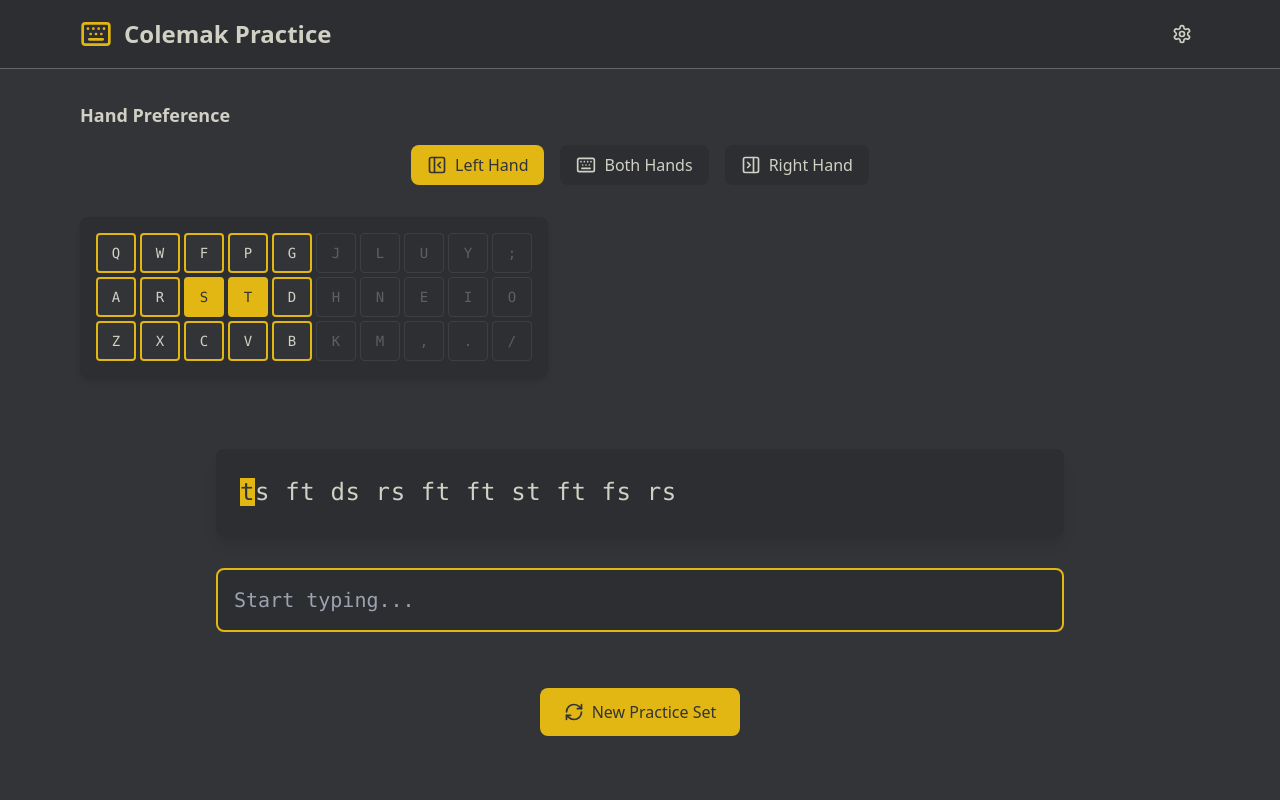
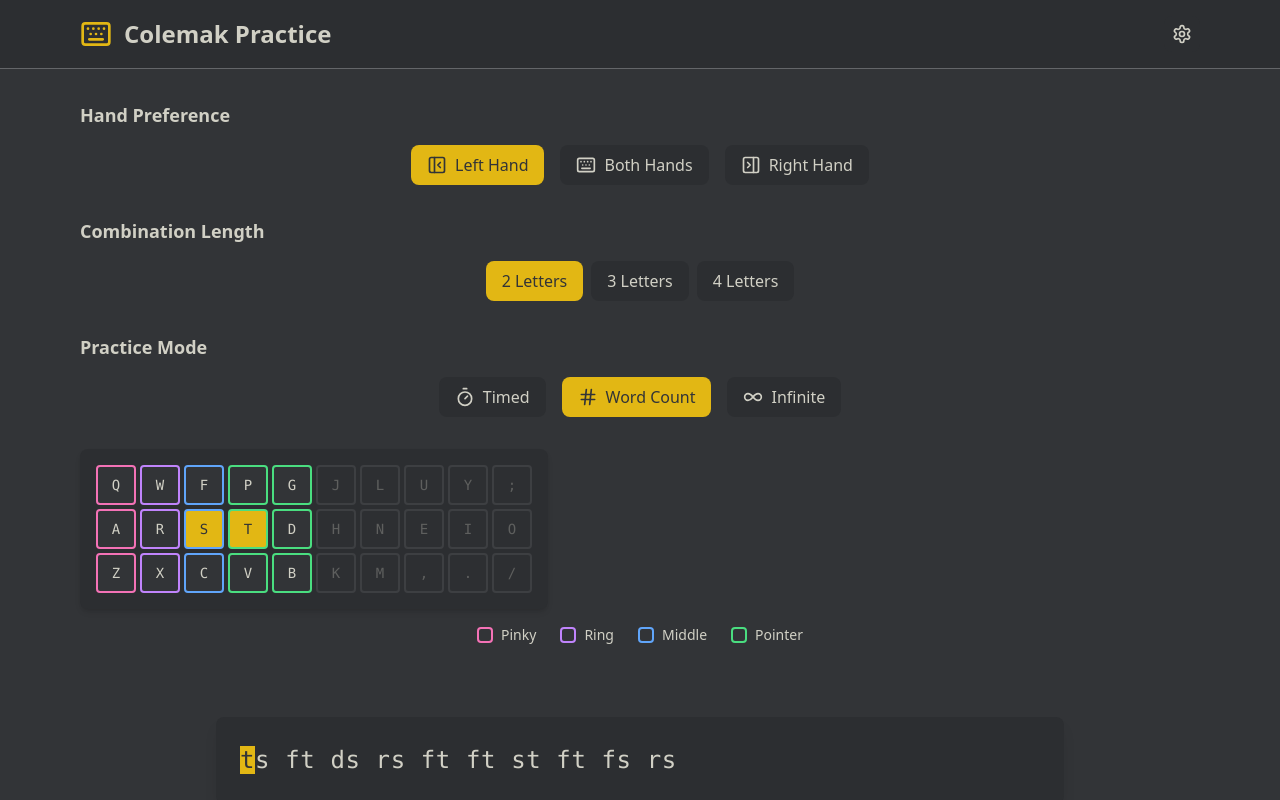
Before and after one commit to vandriesh/colemak-trainer, a React (Vite) app: page / in a window 1280 px wide. Shown: the top 800 px of the page. Built offline with nearby package versions, Linux system fonts and the light colour scheme.

Commit message:
feat: key mapping

```diff
--- a/src/components/KeyboardLayout.tsx
+++ b/src/components/KeyboardLayout.tsx
@@ -1,5 +1,7 @@
 import React from 'react';
-import { type Hand, leftHandKeys, rightHandKeys } from '../data/colemakLayout';
+import { type Hand } from '../data/colemakLayout';
+import { getKeyInfo } from '../utils/fingerMappings';
+import { cn } from '../utils/cn';
 
 interface KeyboardLayoutProps {
   activeKeys: string[];
@@ -13,27 +15,41 @@ export const KeyboardLayout: React.FC<KeyboardLayoutProps> = ({ activeKeys, hand
     ['z', 'x', 'c', 'v', 'b', 'k', 'm', ',', '.', '/']
   ];
 
+  const getFingerBorder = (key: string) => {
+    const keyInfo = getKeyInfo(key);
+    if (!keyInfo) return 'border-custom-sub';
+
+    return {
+      pinky: 'border-pink-400',
+      ring: 'border-purple-400',
+      middle: 'border-blue-400',
+      pointer: 'border-green-400',
+      thumb: 'border-custom-sub'
+    }[keyInfo.finger];
+  };
+
   return (
     <div className="mb-8 select-none">
       <div className="inline-block bg-custom-sub-alt rounded-lg p-4 shadow-md">
         {rows.map((row, i) => (
           <div key={i} className="flex gap-1 mb-1 last:mb-0">
             {row.map((key) => {
-              const isLeft = leftHandKeys.includes(key);
-              const isRight = rightHandKeys.includes(key);
               const isActive = activeKeys.includes(key);
-              const isCurrentHand = (hand === 'left' && isLeft) || (hand === 'right' && isRight);
+              const keyInfo = getKeyInfo(key);
+              const isCurrentHand = keyInfo && (keyInfo.hand === hand || hand === 'both');
 
               return (
                 <div
                   key={key}
-                  className={`
-                    w-10 h-10 flex items-center justify-center rounded
-                    ${isCurrentHand ? 'border-2 border-custom-main' : 'border border-custom-sub'}
-                    ${isActive ? 'bg-custom-main text-custom-bg' : 'bg-custom-bg text-custom-text'}
-                    ${!isCurrentHand ? 'opacity-30' : ''}
-                    font-mono text-sm
-                  `}
+                  className={cn(
+                    'w-10 h-10 flex items-center justify-center rounded transition-all duration-150',
+                    'bg-custom-bg',
+                    isActive ? 'bg-custom-main' : '',
+                    'border-2',
+                    isCurrentHand ? getFingerBorder(key) : 'border-custom-sub opacity-30',
+                    isActive ? 'text-custom-bg' : 'text-custom-text',
+                    'font-mono text-sm'
+                  )}
                 >
                   {key.toUpperCase()}
                 </div>
@@ -42,6 +58,25 @@ export const KeyboardLayout: React.FC<KeyboardLayoutProps> = ({ activeKeys, hand
           </div>
         ))}
       </div>
+
+      <div className="mt-4 flex justify-center gap-6 text-sm text-custom-text">
+        <div className="flex items-center gap-2">
+          <div className="w-4 h-4 rounded border-2 border-pink-400"></div>
+          <span>Pinky</span>
+        </div>
+        <div className="flex items-center gap-2">
+          <div className="w-4 h-4 rounded border-2 border-purple-400"></div>
+          <span>Ring</span>
+        </div>
+        <div className="flex items-center gap-2">
+          <div className="w-4 h-4 rounded border-2 border-blue-400"></div>
+          <span>Middle</span>
+        </div>
+        <div className="flex items-center gap-2">
+          <div className="w-4 h-4 rounded border-2 border-green-400"></div>
+          <span>Pointer</span>
+        </div>
+      </div>
     </div>
   );
 };
--- a/src/pages/Practice.tsx
+++ b/src/pages/Practice.tsx
@@ -27,6 +27,8 @@ export function Practice() {
       hand,
       combinationLength
     );
+    // Generate new combinations when exercise is completed
+    setCombinations(getRandomCombinations(hand, combinationLength, 10));
   };
 
   const handleReset = () => {
@@ -58,7 +60,7 @@ export function Practice() {
           <h3 className="text-lg font-semibold text-custom-text mb-4">Hand Preference</h3>
           <HandSelector value={hand} onChange={handleHandChange} />
         </section>
-{/*
+
         <section>
           <h3 className="text-lg font-semibold text-custom-text mb-4">Combination Length</h3>
           <LengthSelector value={combinationLength} onChange={handleLengthChange} />
@@ -67,7 +69,7 @@ export function Practice() {
         <section>
           <h3 className="text-lg font-semibold text-custom-text mb-4">Practice Mode</h3>
           <PracticeModeSelector mode={practiceMode} onChange={handleModeChange} />
-        </section> */}
+        </section>
       </div>
 
       <KeyboardLayout activeKeys={activeKeys} hand={hand} />
--- /dev/null
+++ b/src/utils/fingerMappings.ts
@@ -0,0 +1,55 @@
+import type { Hand } from '../data/colemakLayout';
+
+export interface FingerKey {
+  key: string;
+  finger: 'pinky' | 'ring' | 'middle' | 'pointer' | 'thumb';
+  hand: Hand | 'both';
+}
+
+export const fingerMappings: FingerKey[] = [
+  // Left hand
+  { key: 'q', finger: 'pinky', hand: 'left' },
+  { key: 'a', finger: 'pinky', hand: 'left' },
+  { key: 'z', finger: 'pinky', hand: 'left' },
+
+  { key: 'w', finger: 'ring', hand: 'left' },
+  { key: 'r', finger: 'ring', hand: 'left' },
+  { key: 'x', finger: 'ring', hand: 'left' },
+
+  { key: 'f', finger: 'middle', hand: 'left' },
+  { key: 's', finger: 'middle', hand: 'left' },
+  { key: 'c', finger: 'middle', hand: 'left' },
+
+  { key: 'p', finger: 'pointer', hand: 'left' },
+  { key: 't', finger: 'pointer', hand: 'left' },
+  { key: 'v', finger: 'pointer', hand: 'left' },
+
+  { key: 'g', finger: 'pointer', hand: 'left' },
+  { key: 'd', finger: 'pointer', hand: 'left' },
+  { key: 'b', finger: 'pointer', hand: 'left' },
+
+  // Right hand
+  { key: ';', finger: 'pinky', hand: 'right' },
+  { key: 'o', finger: 'pinky', hand: 'right' },
+  { key: '/', finger: 'pinky', hand: 'right' },
+
+  { key: 'y', finger: 'ring', hand: 'right' },
+  { key: 'i', finger: 'ring', hand: 'right' },
+  { key: '.', finger: 'ring', hand: 'right' },
+
+  { key: 'u', finger: 'middle', hand: 'right' },
+  { key: 'e', finger: 'middle', hand: 'right' },
+  { key: ',', finger: 'middle', hand: 'right' },
+
+  { key: 'l', finger: 'pointer', hand: 'right' },
+  { key: 'n', finger: 'pointer', hand: 'right' },
+  { key: 'm', finger: 'pointer', hand: 'right' },
+
+  { key: 'j', finger: 'pointer', hand: 'right' },
+  { key: 'h', finger: 'pointer', hand: 'right' },
+  { key: 'k', finger: 'pointer', hand: 'right' },
+];
+
+export const getKeyInfo = (key: string): FingerKey | undefined => {
+  return fingerMappings.find(mapping => mapping.key === key);
+};
```
